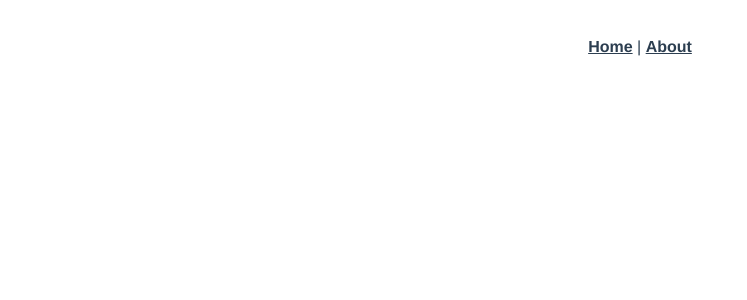
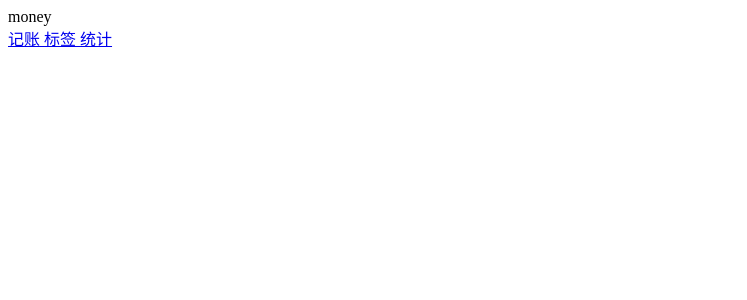
Before and after one commit to zhuxian666/money-1, a Vue app: page /#/money in a window 1280 px wide. Shown: the top 300 px of the page, without its empty margins (0-747 px from the left). Built offline with nearby package versions, Linux system fonts and the light colour scheme.

Commit message:
更新组件实现跳转

```diff
--- a/src/App.vue
+++ b/src/App.vue
@@ -1,21 +1,17 @@
 <template>
   <div id="app">
-    <div id="nav">
-      <router-link to="/">Home</router-link> |
-      <router-link to="/about">About</router-link>
-    </div>
     <router-view/>
   </div>
 </template>
 
 <style lang="scss">
-#app {
-  font-family: Avenir, Helvetica, Arial, sans-serif;
-  -webkit-font-smoothing: antialiased;
-  -moz-osx-font-smoothing: grayscale;
-  text-align: center;
-  color: #2c3e50;
-}
+/*#app {*/
+/*  font-family: Avenir, Helvetica, Arial, sans-serif;*/
+/*  -webkit-font-smoothing: antialiased;*/
+/*  -moz-osx-font-smoothing: grayscale;*/
+/*  text-align: center;*/
+/*  color: #2c3e50;*/
+/*}*/
 
 #nav {
   padding: 30px;
--- /dev/null
+++ b/src/components/Layout.vue
@@ -0,0 +1,23 @@
+<template>
+    <div class="layout-wapper" :class="{[classPrefix+'-wapper']: classPrefix}">
+        <div class="content" :class="classPrefix && `${classPrefix}-wapper`">
+            <slot/>
+        </div>
+        <Nav/>
+    </div>
+</template>
+
+<script lang=ts>
+  import Vue from 'vue';
+  import {Component, Prop} from 'vue-property-decorator';
+  @Component({
+  })
+  export default class Layout extends Vue {
+    @Prop(String) classPrefix?: string
+
+  }
+</script>
+
+<style scoped>
+
+</style>
--- /dev/null
+++ b/src/components/Nav.vue
@@ -0,0 +1,27 @@
+<template>
+   <div class="nav">
+       <router-link to="/money">
+           记账
+       </router-link>
+       <router-link to="/label">
+           标签
+       </router-link>
+       <router-link to="/statistics">
+           统计
+       </router-link>
+   </div>
+</template>
+
+<script lang=ts>
+  import Vue from 'vue';
+  import {Component} from 'vue-property-decorator';
+
+  @Component
+  export default class Nav extends Vue {
+
+  }
+</script>
+
+<style scoped>
+
+</style>
--- a/src/main.ts
+++ b/src/main.ts
@@ -3,8 +3,14 @@ import App from './App.vue'
 import './registerServiceWorker'
 import router from './router'
 import store from './store'
+import Nav from '@/components/Nav.vue';
+import Layout from '@/components/Layout.vue';
+
 
 Vue.config.productionTip = false
+
+Vue.component('Nav',Nav)
+Vue.component('Layout',Layout)
 
 new Vue({
   router,
--- a/src/router/index.ts
+++ b/src/router/index.ts
@@ -1,14 +1,30 @@
 import Vue from 'vue'
 import VueRouter, { RouteConfig } from 'vue-router'
-import Home from '../views/Home.vue'
+import Money from '@/views/Money.vue';
+import Label from '@/views/Label.vue';
+import Statistics from '@/views/Statistics.vue';
+import NotFound from '@/views/NotFound.vue';
 
 Vue.use(VueRouter)
 
 const routes: Array<RouteConfig> = [
   {
     path: '/',
-    name: 'Home',
-    component: Home
+    redirect: '/money'
+  },
+  {
+    path: '/money',
+    component: Money
+  },
+  {
+    path: '/label',
+    component: Label
+  },{
+    path: '/statistics',
+    component: Statistics
+  },{
+    path: '*',
+    component: NotFound
   },
   {
     path: '/about',
--- /dev/null
+++ b/src/views/Label.vue
@@ -0,0 +1,19 @@
+<template>
+   <layout>
+      Label
+   </layout>
+</template>
+
+<script lang=ts>
+  import Vue from 'vue';
+  import {Component} from 'vue-property-decorator';
+
+  @Component
+  export default class Label extends Vue {
+
+  }
+</script>
+
+<style scoped>
+
+</style>
--- /dev/null
+++ b/src/views/Money.vue
@@ -0,0 +1,19 @@
+<template>
+    <layout>
+        money
+    </layout>
+</template>
+
+<script lang=ts>
+  import Vue from 'vue';
+  import {Component} from 'vue-property-decorator';
+  @Component({
+  })
+  export default class Money extends Vue {
+
+  }
+</script>
+
+<style scoped>
+
+</style>
--- /dev/null
+++ b/src/views/NotFound.vue
@@ -0,0 +1,17 @@
+<template>
+   <div> 404</div>
+</template>
+
+<script lang=ts>
+  import Vue from 'vue';
+  import {Component} from 'vue-property-decorator';
+
+  @Component
+  export default class NotFound extends Vue {
+
+  }
+</script>
+
+<style scoped>
+
+</style>
--- /dev/null
+++ b/src/views/Statistics.vue
@@ -0,0 +1,19 @@
+<template>
+    <layout>
+        Statistics
+    </layout>
+</template>
+
+<script lang=ts>
+  import Vue from 'vue';
+  import {Component} from 'vue-property-decorator';
+
+  @Component
+  export default class Statistics extends Vue {
+
+  }
+</script>
+
+<style scoped>
+
+</style>
```
